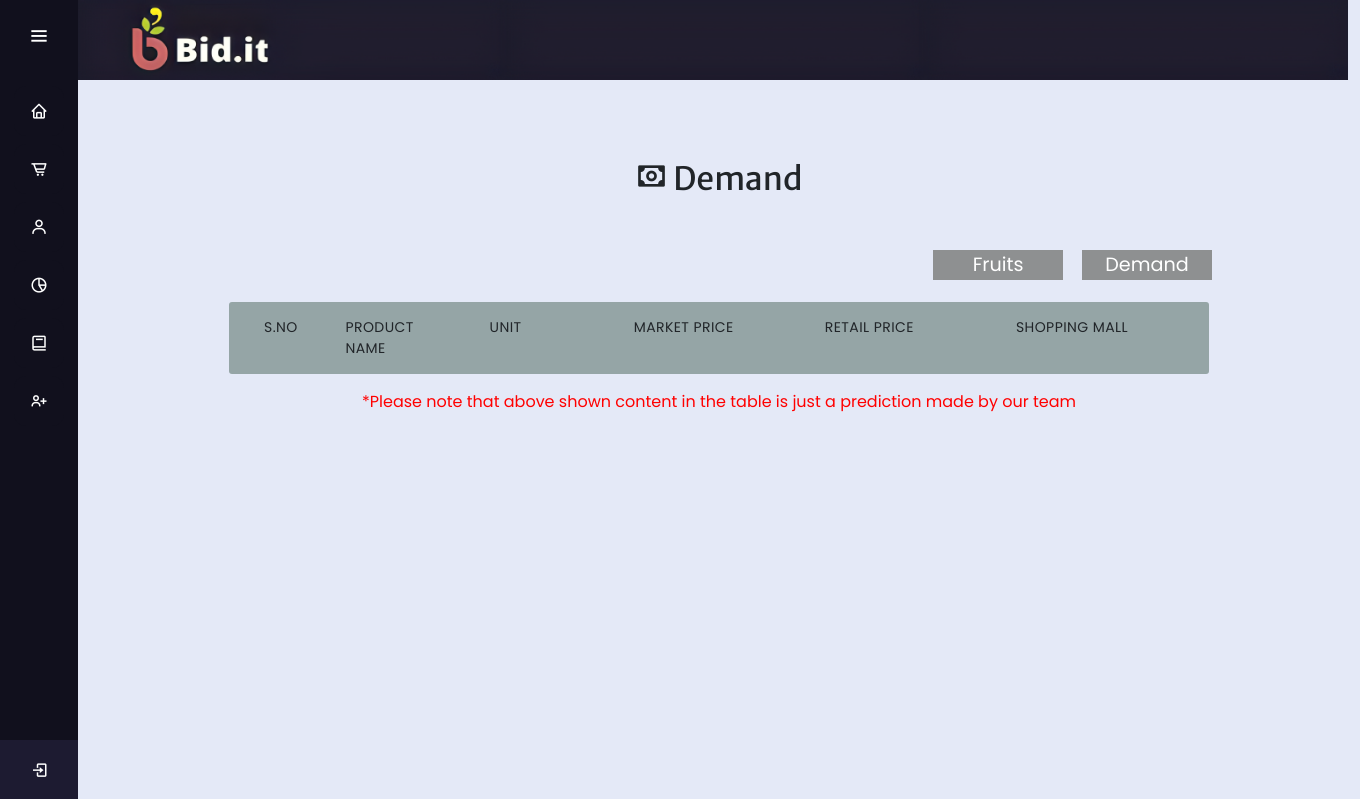
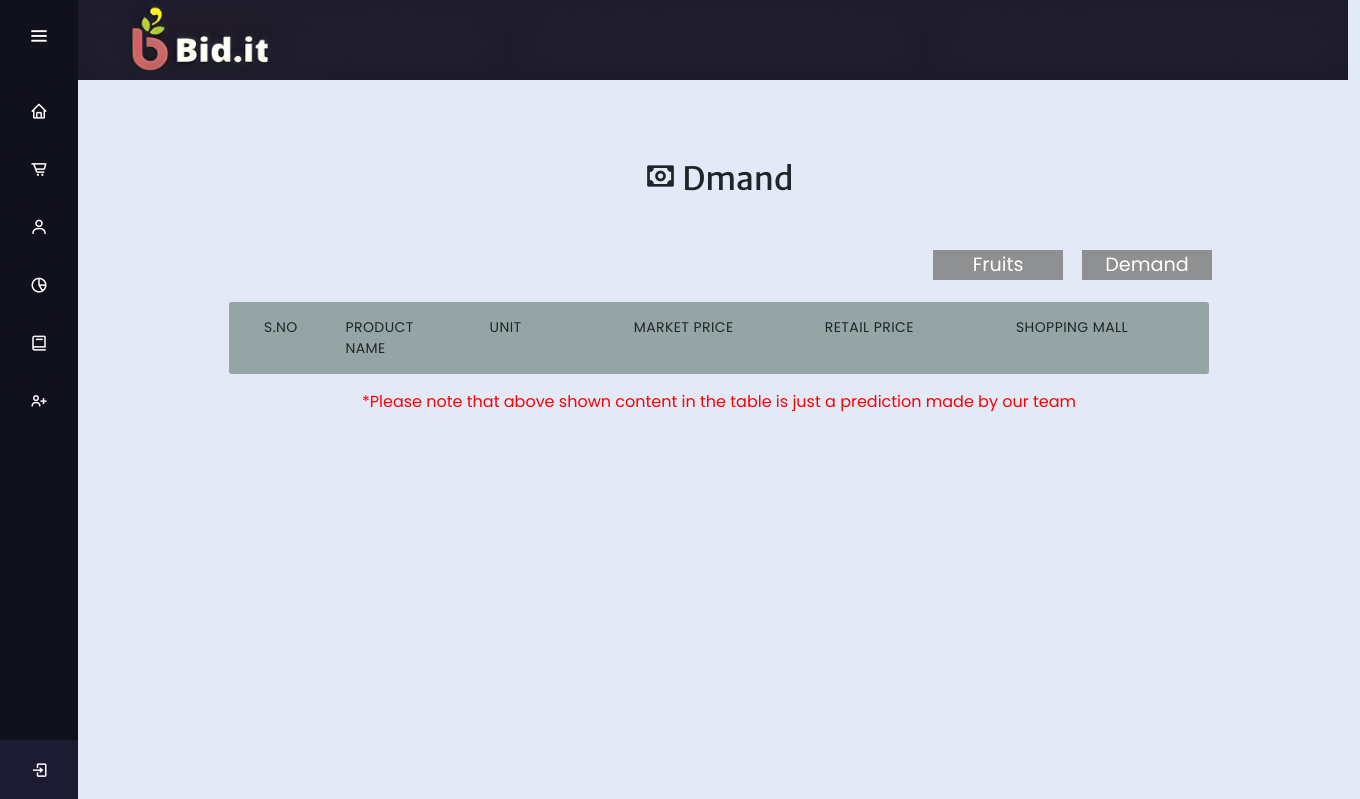
Before and after one commit to SriVarshan733/final_repo_S7, a PHP site: page /index.php?page=vegetable in a window 1360 px wide. Shown: the top 799 px of the page. Run offline with PHP 8.4, Linux system fonts and the light colour scheme; data comes from the database, SQL or seed files in the repository; data that the repository does not hold is empty; some libraries are stand-ins or nearby versions.

Commit message:
Update vegetable.php

```diff
--- a/vegetable.php
+++ b/vegetable.php
@@ -131,7 +131,7 @@
     <!-- Price List Section -->
     <div class="container">
         <center>
-            <h2><i class="bx bx-money"></i> Demand</h2>
+            <h2><i class="bx bx-money"></i> Dmand</h2>
         </center>
         <br><br></br></br>
         <div class="switch">
```
